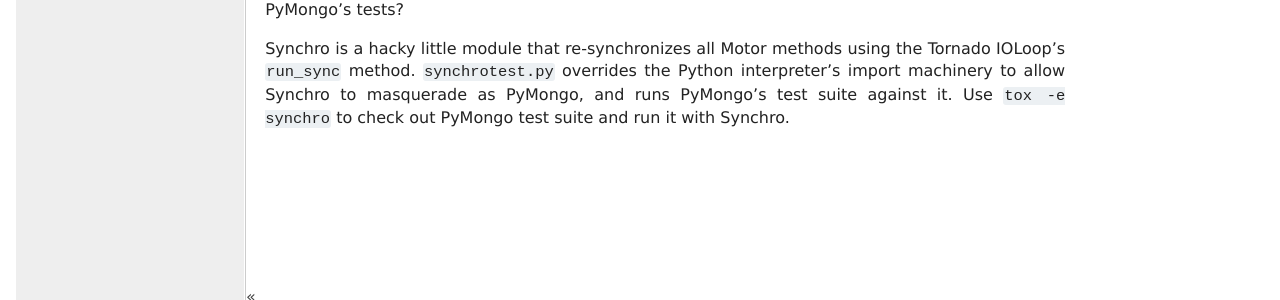
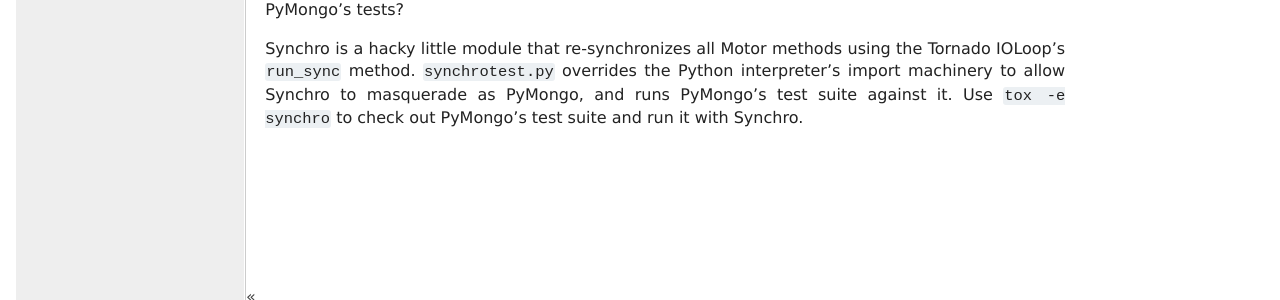
Before and after one commit to mongodb/motor, a Sphinx documentation site: the page built from doc/developer-guide.rst, in a window 1280 px wide and 900 px high, scrolled down 1831 px. Shown: the part 152-452 px from the top of the window. Built offline with Sphinx 7.4.7, drawn with Linux system fonts in a browser that asks for light colours; pages that are not in the unit, such as notebooks, are missing from menus; the version number is read from the project's files by our own code.

```diff
--- a/doc/developer-guide.rst
+++ b/doc/developer-guide.rst
@@ -103,4 +103,4 @@ Synchro is a hacky little module that re-synchronizes all Motor methods using
 the Tornado IOLoop's ``run_sync`` method. ``synchrotest.py`` overrides the Python
 interpreter's import machinery to allow Synchro to masquerade as PyMongo, and
 runs PyMongo's test suite against it. Use ``tox -e synchro`` to check out
-PyMongo test suite and run it with Synchro.
+PyMongo's test suite and run it with Synchro.
```
